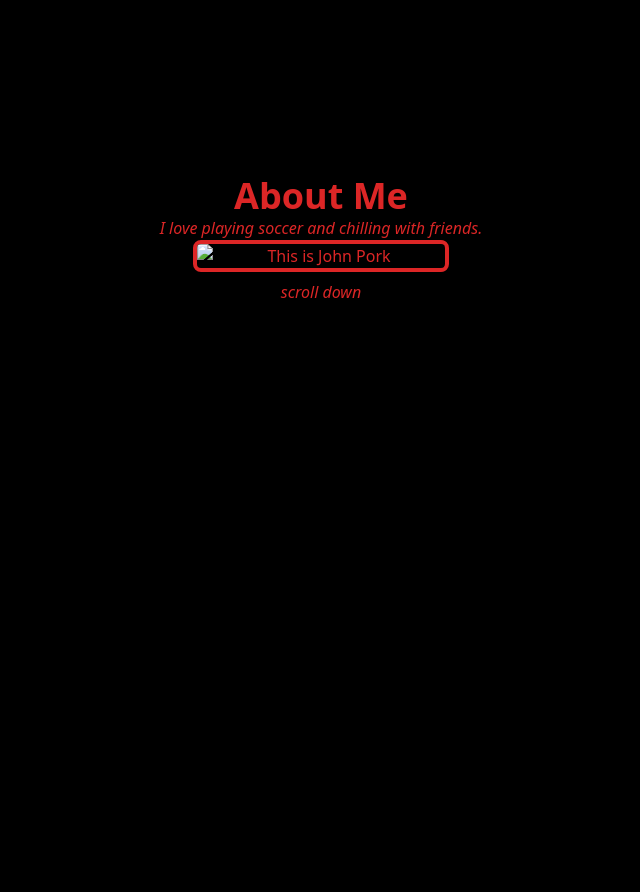
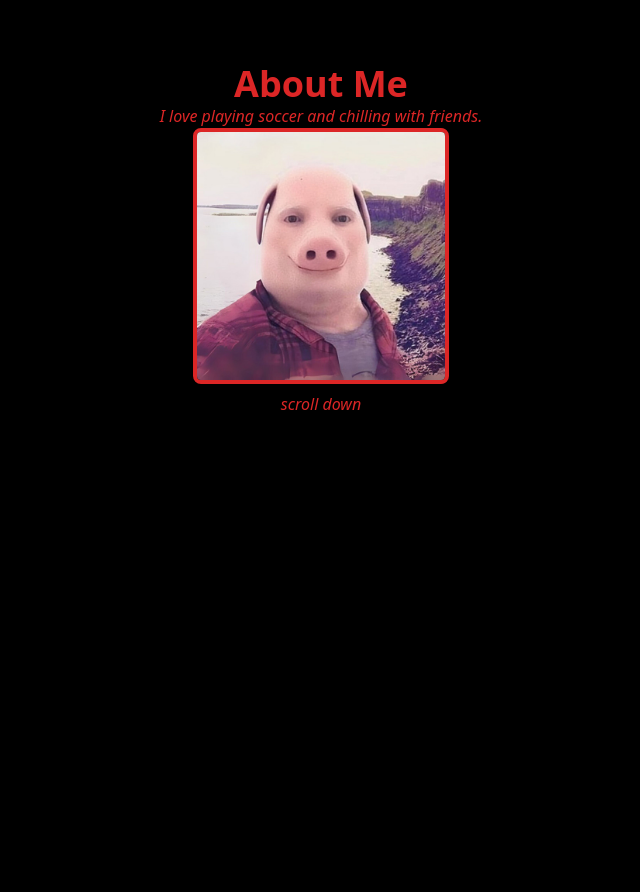
Before and after one commit to Sahishnu07/my-portfolio, a plain HTML site: page index.html in a window 1280 px wide. Shown: the part 960-1852 px from the top of the page, without its empty margins (319-959 px from the left). Drawn offline with nearby package versions, Linux system fonts and the light colour scheme.

Commit message:
Fix image source filename in index.html

```diff
--- a/index.html
+++ b/index.html
@@ -15,7 +15,7 @@
     <div class="h-screen snap-start flex flex-col justify-center items-center p-10">
         <h2 class="text-red-600 text-4xl font-bold">About Me</h2>
         <p class="text-red-600 italic">I love playing soccer and chilling with friends.</p>
-        <img src="john_pork.jpg" alt="This is John Pork" class="w-64 rounded-lg shadow-lg mx-auto border-4 border-red-600" />
+        <img src="john pork.jpg" alt="This is John Pork" class="w-64 rounded-lg shadow-lg mx-auto border-4 border-red-600" />
         <p class="text-red-600 italic mt-2">scroll down</p>
     </div>
 
```
